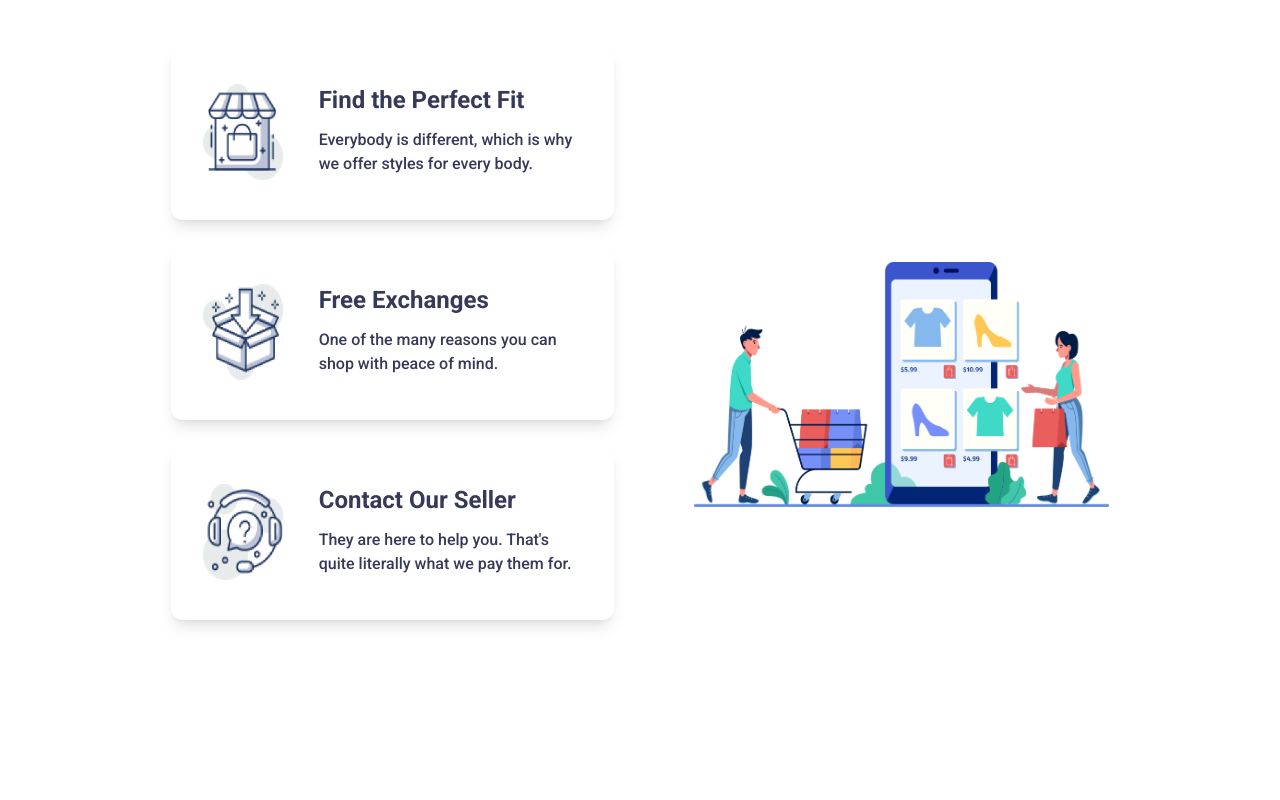
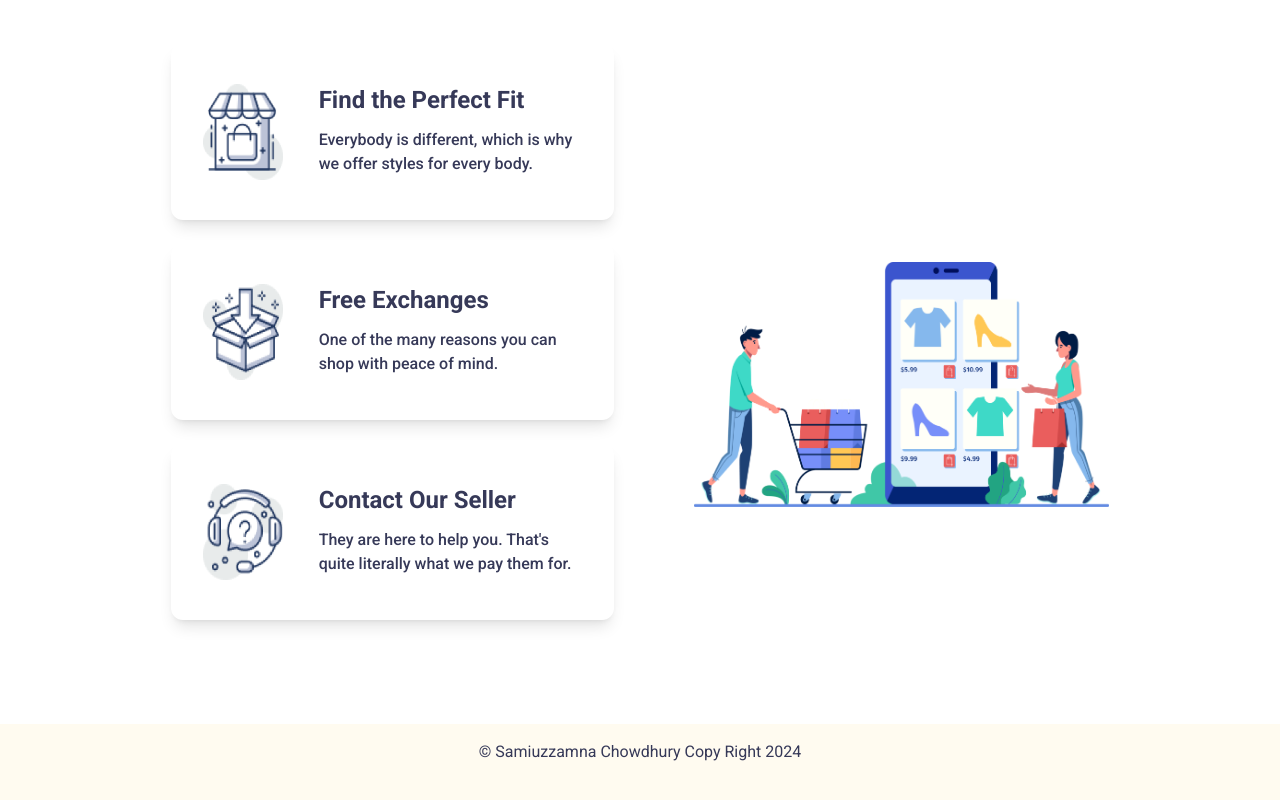
Before and after one commit to samiuzaman/Penguin-Fashion, a website built with Vite: page index.html in a window 1280 px wide. Shown: the part 2209-3009 px from the top of the page. Before the commit the page ends 2933 px from the top, so only its background shows below. Built offline with nearby package versions, Linux system fonts and the light colour scheme.

Commit message:
Footer Section

```diff
--- a/index.html
+++ b/index.html
@@ -218,5 +218,8 @@
       </section>
       <!-- Service Section Code End Here -->
     </main>
+    <footer class="bg-[#FFFBF0] py-4 text-center">
+      <p>&copy; Samiuzzamna Chowdhury Copy Right 2024</p>
+    </footer>
   </body>
 </html>
```
